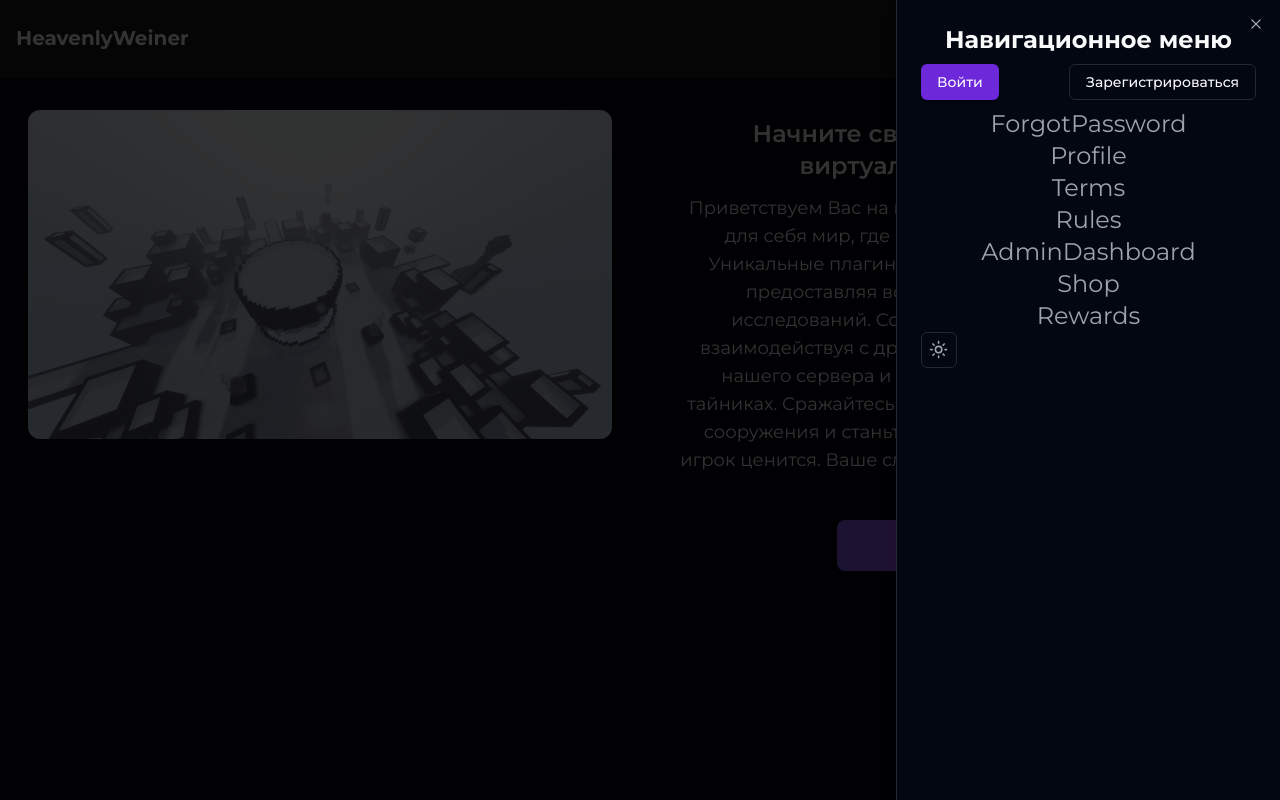
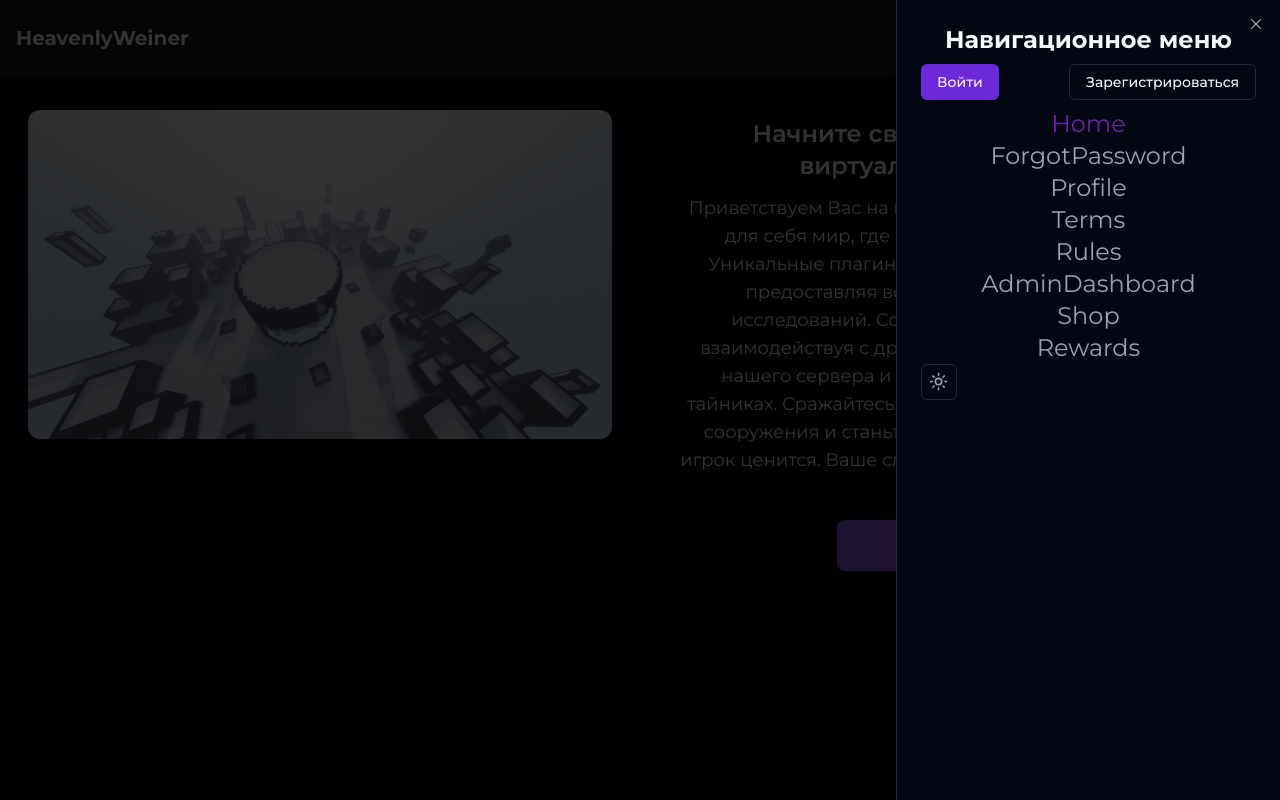
Before and after one commit to Z1ppzy/bigweb, a React (Vite) app: page / in a window 1280 px wide. Both pictures are taken after a click on the button 1241 px from the left and 39 px from the top of the page. Shown: the top 800 px of the page. Built offline with nearby package versions, Linux system fonts and the light colour scheme.

Commit message:
changed DropDownMenu style

```diff
--- a/src/components/DropDownMenu.tsx
+++ b/src/components/DropDownMenu.tsx
@@ -7,13 +7,15 @@ import {
   SheetTrigger,
 } from '@/components/ui/sheet';
 import { TfiAlignRight } from 'react-icons/tfi';
-import { Link } from 'react-router-dom';
+import { Link, useLocation } from 'react-router-dom';
 import { ThemeSwitch } from './ThemeSwitch';
 import LoginButton from './LoginButton';
 import RegisterButton from './RegisterButton';
 
 
 export default function DropDownMenu() {
+  const location = useLocation();
+  const isActiveLink = (path: string) => location.pathname === path;
   return (
     <Sheet>
       <SheetTrigger>
@@ -31,38 +33,43 @@ export default function DropDownMenu() {
             <RegisterButton />
           </div>
           <SheetDescription>
-            <Link to='/forgot_password' className='flex flex-col'>
-              <span className='text-center text-2xl hover:text-purple-950'>
+          <Link to='/' className={`flex flex-col text-center text-2xl ${isActiveLink('/') ? 'text-purple-800' : ''}`}>
+              <span>
+                Home
+              </span>
+            </Link>
+            <Link to='/forgot_password' className={`flex flex-col text-center text-2xl ${isActiveLink('/forgot_password') ? 'text-purple-800' : ''}`}>
+              <span>
                 ForgotPassword
               </span>
             </Link>
-            <Link to='/profile' className='flex flex-col'>
-              <span className='text-center text-2xl hover:text-purple-950'>
+            <Link to='/profile' className={`flex flex-col text-center text-2xl ${isActiveLink('/profile') ? 'text-purple-800' : ''}`}>
+              <span>
                 Profile
               </span>
             </Link>
-            <Link to='/terms' className='flex flex-col'>
-              <span className='text-center text-2xl hover:text-purple-950'>
+            <Link to='/terms' className={`flex flex-col text-center text-2xl ${isActiveLink('/terms') ? 'text-purple-800' : ''}`}>
+              <span>
                 Terms
               </span>
             </Link>
-            <Link to='/rules' className='flex flex-col'>
-              <span className='text-center text-2xl hover:text-purple-950'>
+            <Link to='/rules' className={`flex flex-col text-center text-2xl ${isActiveLink('/rules') ? 'text-purple-800' : ''}`}>
+              <span >
                 Rules
               </span>
             </Link>
-            <Link to='/admindashboard' className='flex flex-col'>
-              <span className='text-center text-2xl hover:text-purple-950'>
+            <Link to='/admindashboard' className={`flex flex-col text-center text-2xl ${isActiveLink('/admindashboard') ? 'text-purple-800' : ''}`}>
+              <span>
                 AdminDashboard
               </span>
             </Link>
-            <Link to='/shop' className='flex flex-col'>
-              <span className='text-center text-2xl hover:text-purple-950'>
+            <Link to='/shop' className={`flex flex-col text-center text-2xl ${isActiveLink('/shop') ? 'text-purple-800' : ''}`}>
+              <span>
                 Shop
               </span>
             </Link>
-            <Link to='/rewards' className='flex flex-col'>
-              <span className='text-center text-2xl hover:text-purple-950'>
+            <Link to='/rewards' className={`flex flex-col text-center text-2xl ${isActiveLink('/rewards ') ? 'text-purple-800' : ''}`}>
+              <span>
                 Rewards
               </span>
             </Link>
```
